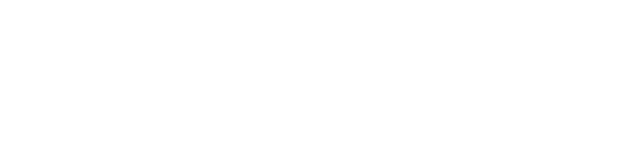
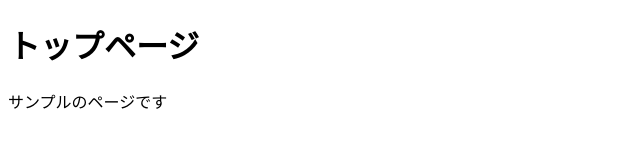
Before and after one commit to nanaem3/nanaem3.github.io, a plain HTML site: page index.html in a window 1280 px wide. Shown: the whole page, without its empty margins (0-640 px from the left). Drawn offline with Linux system fonts and the light colour scheme.

Commit message:
トップページを編集

```diff
--- a/index.html
+++ b/index.html
@@ -3,5 +3,10 @@
 <head>
     <meta charset="UTF-8">
     <meta name="viewport" content="width=device-width,intilial">
+    <title>nanaem</title>
 </head>
+<body>
+    <h1>トップページ</h1>
+    <p>サンプルのページです</p>
+</body>
 </html>
```
